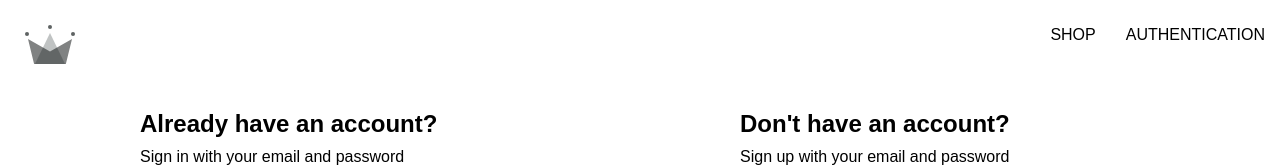
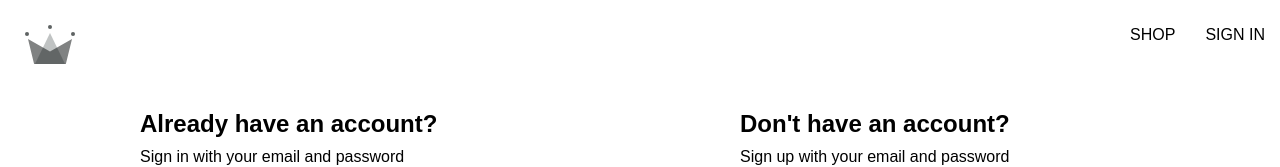
Before and after one commit to Kimetsuu666/ZTMSecondProject, a React (Create React App) app: page /auth in a window 1280 px wide. Shown: the top 167 px of the page. Built offline with nearby package versions, Linux system fonts and the light colour scheme; no server answers; a web font is replaced by a local one.

Commit message:
add auth provider, observer from firebase, sign out and remade navigation

```diff
--- a/src/components/routes/navigation/Navigation.jsx
+++ b/src/components/routes/navigation/Navigation.jsx
@@ -1,8 +1,13 @@
 import { Link, Outlet } from 'react-router-dom';
 import { ReactComponent as CrownLogo } from '../../../assets/crown.svg';
 import './navigation.scss'
+import { useContext } from 'react';
+import { UserContext } from '../../../contexts/UserContext';
+import { signOutUser } from '../../../utils/firebase/firebase';
 
 export function Navigation() {
+    const { currentUser } = useContext(UserContext);
+
     return (
         <>
             <div className='navigation'>
@@ -13,9 +18,13 @@ export function Navigation() {
                     <Link to='/shop' className='nav-link'>
                         SHOP
                     </Link>
-                    <Link to='/auth' className='nav-link'>
-                        AUTHENTICATION
-                    </Link>
+                    {currentUser
+                        ? (<span className='nav-link' onClick={signOutUser}>SIGN OUT</span>)
+                        : (
+                        <Link to='/auth' className='nav-link'>
+                            SIGN IN
+                        </Link>)
+                    }
                 </div>
             </div>
             {/* Special component that takes element by url and set instead of itself */}
--- a/src/components/sign-in-form/SignInForm.jsx
+++ b/src/components/sign-in-form/SignInForm.jsx
@@ -1,6 +1,6 @@
 import { useState } from 'react';
 import {
-	createUserDocumentFromAuth, signInAuthUserWithEmailAndPassword,
+	signInAuthUserWithEmailAndPassword,
 	signInWithGooglePopup
 } from '../../utils/firebase/firebase';
 import { FormInput } from '../form-input/FormInput';
@@ -21,15 +21,14 @@ export function SignInForm() {
     };
 
 	const signInWithGoogle = async () => {
-		const response = await signInWithGooglePopup();
-		await createUserDocumentFromAuth(response.user);
+		await signInWithGooglePopup();
 	};
 
 	const handleSubmit = async (event) => {
 		event.preventDefault();
 
 		try {
-			const response = await signInAuthUserWithEmailAndPassword(email, password);
+			await signInAuthUserWithEmailAndPassword(email, password);
 			resetFormFields();
 		} catch (error) {
 			switch (error.code) {
--- /dev/null
+++ b/src/contexts/UserContext.jsx
@@ -0,0 +1,26 @@
+import { createContext, useEffect, useState } from 'react';
+import { createUserDocumentFromAuth, onAuthStateChangedListener } from '../utils/firebase/firebase';
+
+// actual value
+export const UserContext = createContext({
+	currentUser: null,
+	setCurrentUser: () => null
+});
+
+export function AuthProvider({ children }) {
+	const [currentUser, setCurrentUser] = useState(null);
+	const value = { currentUser, setCurrentUser };
+
+	useEffect(() => {
+		const unsubscribe = onAuthStateChangedListener(async (user) => {
+			if (user) {
+				await createUserDocumentFromAuth(user);
+			}
+			setCurrentUser(user);
+		});
+
+		return unsubscribe;
+	}, []);
+
+	return <UserContext.Provider value={value}>{children}</UserContext.Provider>
+}
--- a/src/index.js
+++ b/src/index.js
@@ -4,13 +4,16 @@ import './index.scss';
 import App from './App';
 import reportWebVitals from './reportWebVitals';
 import { BrowserRouter } from 'react-router-dom';
+import { AuthProvider } from './contexts/UserContext';
 
 const root = ReactDOM.createRoot(document.getElementById('root'));
 root.render(
     <React.StrictMode>
-        <BrowserRouter>
-            <App />
-        </BrowserRouter>
+        <AuthProvider>
+            <BrowserRouter>
+                <App />
+            </BrowserRouter>
+        </AuthProvider>
     </React.StrictMode>
 );
 
--- a/src/utils/firebase/firebase.js
+++ b/src/utils/firebase/firebase.js
@@ -5,7 +5,9 @@ import {
 	signInWithPopup,
 	GoogleAuthProvider,
 	createUserWithEmailAndPassword,
-	signInWithEmailAndPassword
+	signInWithEmailAndPassword,
+	signOut,
+	onAuthStateChanged
 } from 'firebase/auth';
 import { getFirestore, doc, getDoc, setDoc } from 'firebase/firestore';
 
@@ -78,3 +80,7 @@ export const signInAuthUserWithEmailAndPassword = async (email, password) => {
 
 	return await signInWithEmailAndPassword(auth, email, password);
 }
+
+export const signOutUser = async () => await signOut(auth);
+
+export const onAuthStateChangedListener = (callback) => onAuthStateChanged(auth, callback);
```
